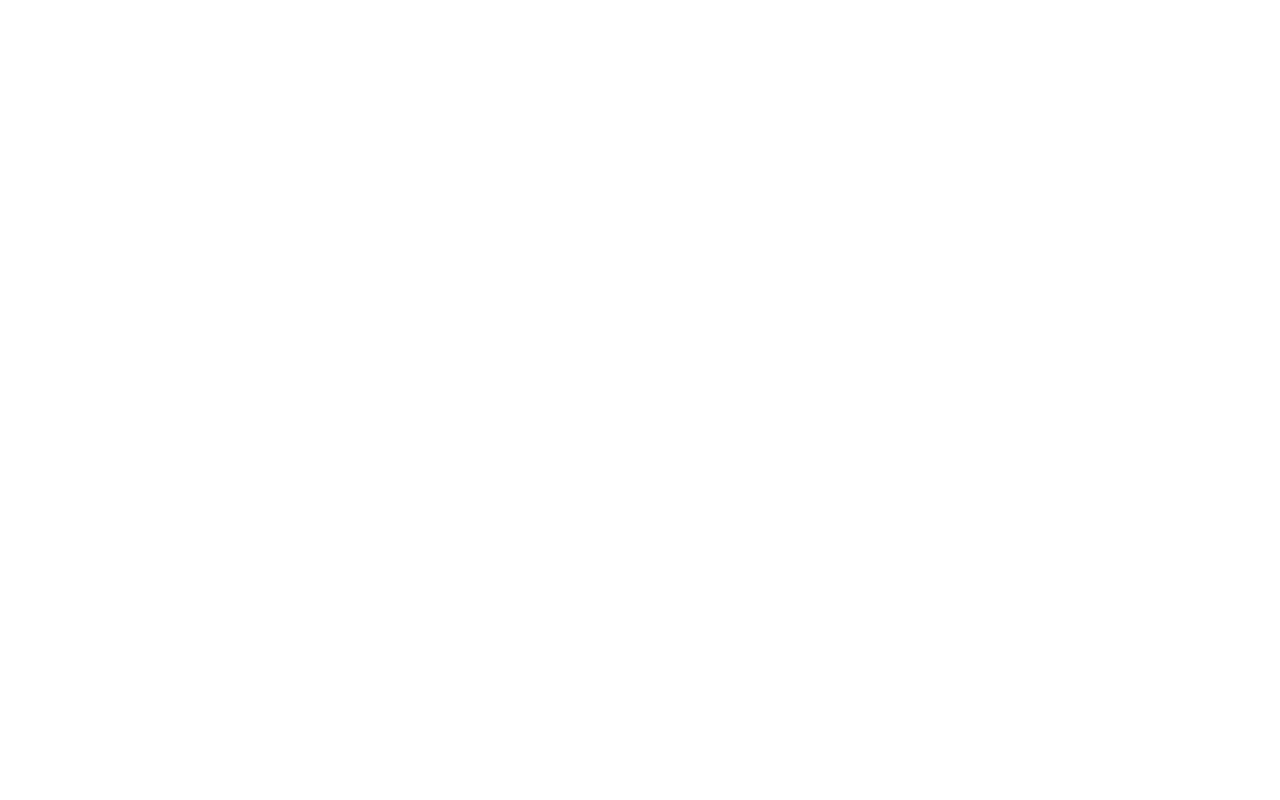
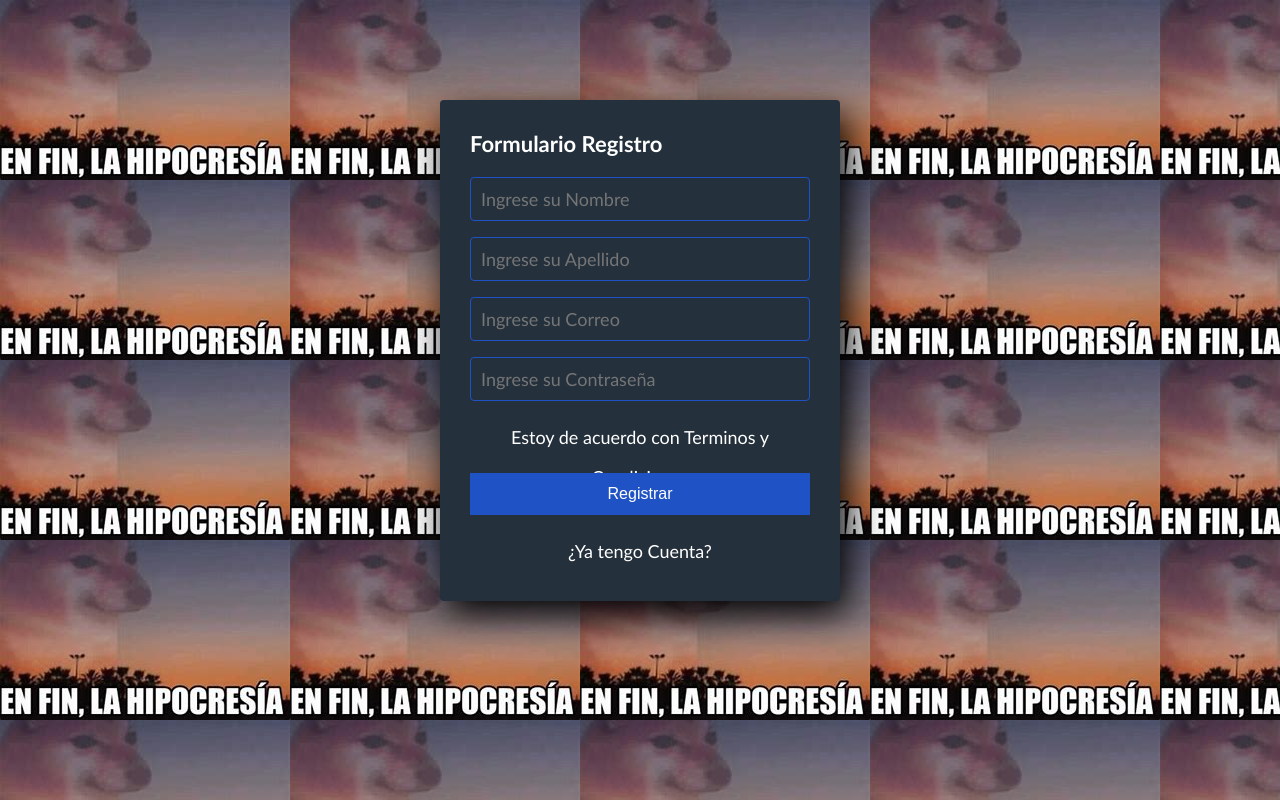
Before and after one commit to Dan1elFelipe/Project, a plain HTML site: page Testing/Index.html in a window 1280 px wide. Shown: the top 800 px of the page. Drawn offline with Linux system fonts and the light colour scheme.

Commit message:
se agrego un formulario realizado en la carpeta Testing

```diff
--- a/Testing/Index.html
+++ b/Testing/Index.html
@@ -1,23 +1,25 @@
 <!DOCTYPE html>
-<html>
+<html lang="en">
+    <head>
+        <meta charset="UTF-8">
+        <meta name="viewport" content="width=device-width, initial-scale=1.0">
+        <meta http-equiv="X-UA-Compatible" content="ie=edge">
 
-    <head>
-        <link rel="stylesheet" href="./Style.css">
-        <title>Formulario registro</title>
+        <link rel="stylesheet" href="style.css">
+        <title>Formulario Registro</title>
 
     </head>
 
     <body>
         <section class="form-register">
             <h4>Formulario Registro</h4>
-            <input class="controls" type="Text" name="Nombres" id="Nombres" placeholder="Ingrese su Nombre">
-            <input class="controls" type="Text" name="Apellidos" id="Apellidos" placeholder="Ingrese su Apellido">
-            <input class="controls" type="email" name="Correo" id="Correo" placeholder="Ingrese su Correo">
-            <input class="controls" type="password" name="Contraseña" id="Contraseña" placeholder="Ingrese su Contraseña">
-            <p>Estyo de acuerdo con <a href="#">Terminos y Condiciones</a></p>
+            <input class="controls" type="text" name="nombres" id="nombres" placeholder="Ingrese su Nombre">
+            <input class="controls" type="text" name="apellidos" id="apellidos" placeholder="Ingrese su Apellido">
+            <input class="controls" type="email" name="correo" id="correo" placeholder="Ingrese su Correo">
+            <input class="controls" type="password" name="correo" id="correo" placeholder="Ingrese su Contraseña">
+            <p>Estoy de acuerdo con <a href="#">Terminos y Condiciones</a></p>
             <input class="botons" type="submit" value="Registrar">
-            <p><a href="#">¿Ya tengo cuenta?</a></p>
-
+            <p><a href="#">¿Ya tengo Cuenta?</a></p>
         </section>
 
     </body>
--- a/Testing/Style.css
+++ b/Testing/Style.css
@@ -1,18 +1,23 @@
-*{
+* {
     margin: 0;
     padding: 0;
     box-sizing: border-box;
 }
 
-.form-register{
+body {
+    background-image: url("OIP.jpg");
+}
+
+.form-register {
     width: 400px;
-    background: #09373f;
+    background: #24303c;
     padding: 30px;
     margin: auto;
-    margin-top: 1000px;
+    margin-top: 100px;
     border-radius: 4px;
-    font-family: 'Franklin Gothic Medium', 'Arial Narrow', Arial, sans-serif;
+    font-family: 'calibri';
     color: white;
+    box-shadow: 7px 13px 37px #000;
 }
 
 .form-register h4 {
@@ -22,20 +27,26 @@
 
 .controls {
     width: 100%;
-    background: #09373f;
+    background: #24303c;
     padding: 10px;
     border-radius: 4px;
     margin-bottom: 16px;
-    border: 1px solid #cdcdd4;
-    font-family: 'Franklin Gothic Medium', 'Arial Narrow', Arial, sans-serif;
+    border: 1px solid #1f53c5;
+    font-family: 'calibri';
     font-size: 18px;
+    color: white;
 }
 
-.form-register p{
+.form-register p {
     height: 40px;
     text-align: center;
     font-size: 18px;
     line-height: 40px;
+}
+
+.form-register a {
+    color: white;
+    text-decoration: none;
 }
 
 .form-register a:hover {
```
Also changed, not shown: Testing/OIP.jpg (added).
